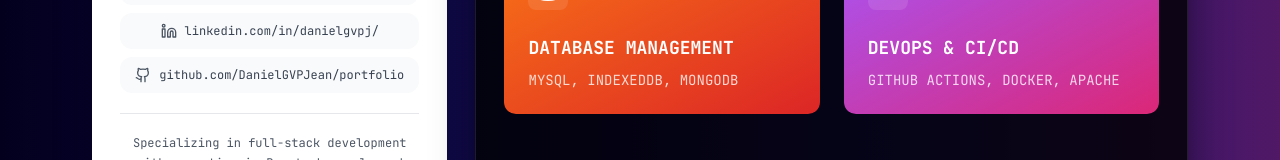
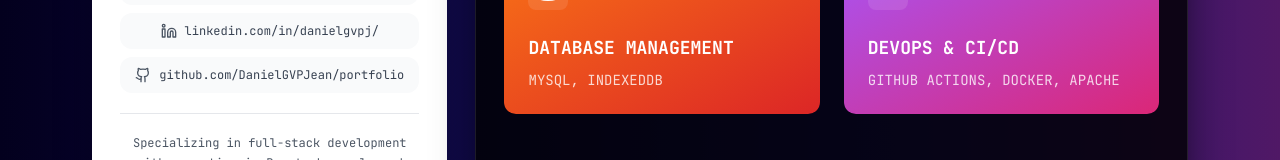
Before and after one commit to DanielGVPJean/portfolio, a React (Vite) app in the folder desarrollo/: page / in a window 1280 px wide. Shown: the part 439-599 px from the top of the page. Built offline with nearby package versions, Linux system fonts and the light colour scheme.

Commit message:
chore: update skills section

```diff
--- a/desarrollo/src/components/organisms/SkillsSection.tsx
+++ b/desarrollo/src/components/organisms/SkillsSection.tsx
@@ -19,7 +19,7 @@ export const SkillsSection: React.FC = () => {
     {
       icon: <Database size={24} />,
       title: 'DATABASE MANAGEMENT',
-      technologies: 'MYSQL, INDEXEDDB, MONGODB',
+      technologies: 'MYSQL, INDEXEDDB',
       color: 'from-orange-500 to-red-600'
     },
     {
```
